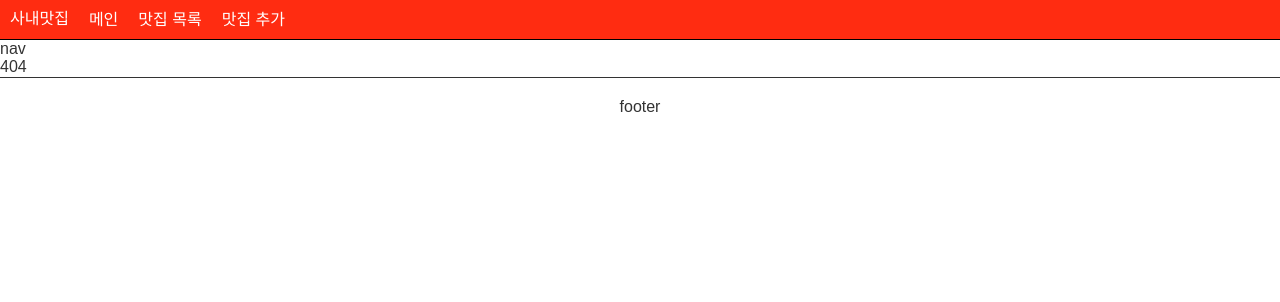
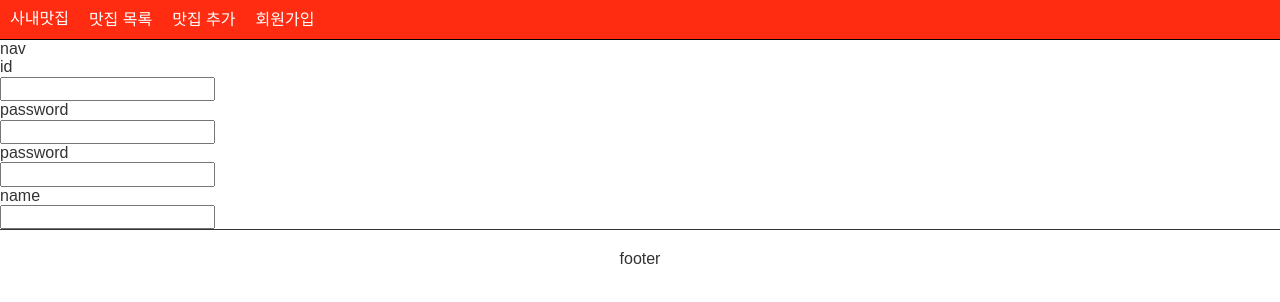
Before and after one commit to tg0825/tasty-react, a React app: page /join in a window 1280 px wide. Before the commit this address had no page. Shown: the top 302 px of the page. Built offline with nearby package versions, Linux system fonts and the light colour scheme.

Commit message:
회원가입

```diff
--- a/src/App.js
+++ b/src/App.js
@@ -1,48 +1,14 @@
 import React from 'react';
 import { BrowserRouter as Router, Route, Switch } from 'react-router-dom';
 
-import Main from './Page/Main';
-import Posts from './Page/Posts';
-import Post from './Page/Post';
 import Header from './Layout/Header';
 import Navigation from './Layout/Navigation';
 import Footer from './Layout/Footer';
 import AuthRouters from './AuthRouters';
 
+import routes from './routes';
+
 const NotFound = () => <div>404</div>;
-
-const routes = [
-    {
-        id: 'main',
-        name: '메인',
-        path: '/',
-        component: Main,
-    },
-    {
-        id: 'posts',
-        name: '목록',
-        path: '/posts',
-        component: Posts,
-    },
-    {
-        id: 'create',
-        name: '쓰기',
-        path: '/create',
-        component: Post,
-    },
-    {
-        id: 'view',
-        name: '상세',
-        path: '/post/:postId',
-        component: Post,
-    },
-    {
-        id: 'edit',
-        name: '수정',
-        path: '/post/:postId/edit',
-        component: Post,
-    },
-];
 
 class App extends React.Component {
     render() {
--- a/src/Layout/Header.jsx
+++ b/src/Layout/Header.jsx
@@ -1,37 +1,39 @@
 import React from 'react';
-import {Link} from 'react-router-dom';
+import { Link } from 'react-router-dom';
 
-const nav = [
+const gnbList = [
     {
-        id: 'main',
-        path: '/',
-        label: '메인'
-    },
-   {
         id: 'posts',
         path: '/posts',
-        label: '맛집 목록'
+        label: '맛집 목록',
     },
     {
         id: '추가',
         path: '/create',
-        label: '맛집 추가'
+        label: '맛집 추가',
+    },
+    {
+        id: 'join',
+        path: '/join',
+        label: '회원가입',
     },
 ];
 
 const renderNav = () => {
-    return nav.map(item =>
-        <Link className="header--nav" key={item.id} to={item.path}>{item.label}</Link>
-        );
-}
+    return gnbList.map(item => (
+        <Link className="header--nav" key={item.id} to={item.path}>
+            {item.label}
+        </Link>
+    ));
+};
 
-export default () => {
+const header = () => {
     return (
         <div className="header">
-            <Link to="/">
-                사내맛집
-            </Link>
+            <Link to="/">사내맛집</Link>
             {renderNav()}
         </div>
     );
 };
+
+export default header;
--- /dev/null
+++ b/src/Page/Join.js
@@ -0,0 +1,39 @@
+import React from 'react';
+import PropTypes from 'prop-types';
+
+const Join = () => {
+    return (
+        <form action="" method="post" className="wrap">
+            <div className="input-text">
+                <div>id</div>
+                <div>
+                    <input type="text" />
+                </div>
+            </div>
+            <div className="input-text">
+                <div>password</div>
+                <div>
+                    <input type="text" />
+                </div>
+            </div>
+
+            <div>
+                <div>password</div>
+                <div>
+                    <input type="text" />
+                </div>
+            </div>
+
+            <div className="input-text">
+                <div>name</div>
+                <div>
+                    <input type="text" />
+                </div>
+            </div>
+        </form>
+    );
+};
+
+Join.propTypes = {};
+
+export default Join;
--- /dev/null
+++ b/src/routes.js
@@ -0,0 +1,45 @@
+import Main from './Page/Main';
+import Posts from './Page/Posts';
+import Post from './Page/Post';
+import Join from './Page/Join';
+
+const routes = [
+    {
+        id: 'main',
+        name: '메인',
+        path: '/',
+        component: Main,
+    },
+    {
+        id: 'posts',
+        name: '목록',
+        path: '/posts',
+        component: Posts,
+    },
+    {
+        id: 'create',
+        name: '쓰기',
+        path: '/create',
+        component: Post,
+    },
+    {
+        id: 'view',
+        name: '상세',
+        path: '/post/:postId',
+        component: Post,
+    },
+    {
+        id: 'edit',
+        name: '수정',
+        path: '/post/:postId/edit',
+        component: Post,
+    },
+    {
+        id: 'join',
+        name: '회원가입',
+        path: '/join',
+        component: Join,
+    },
+];
+
+export default routes;
```
Also changed, not shown: 1 other file (tests, documents, lock files or other folders).
